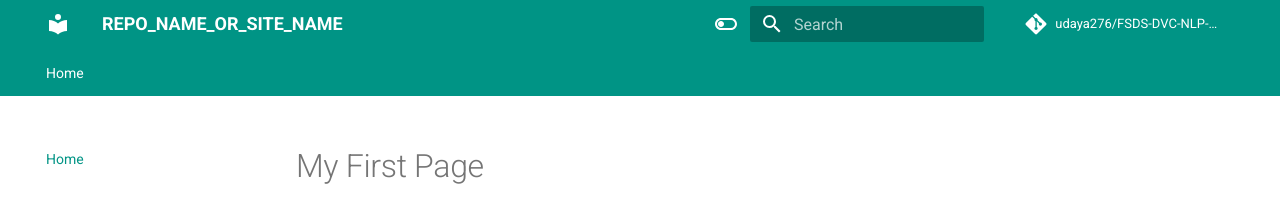
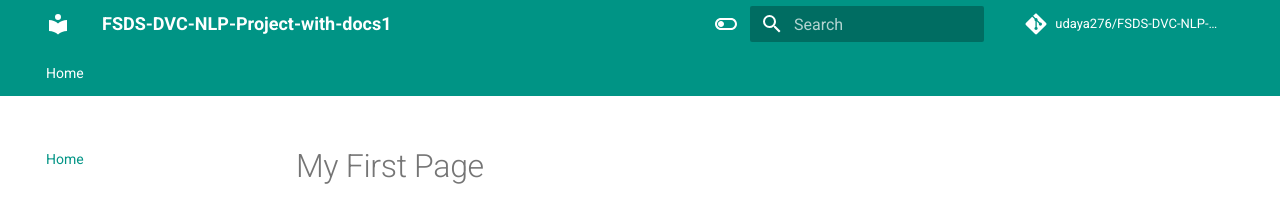
Before and after one commit to udaya276/FSDS-DVC-NLP-Project-with-docs1, an MkDocs documentation site: the page built from docs/index.md, in a window 1280 px wide. Shown: the top 206 px of the page. Built offline with MkDocs 1.6.1 and Material for MkDocs 9.7.7, drawn with Linux system fonts in a browser that asks for light colours; comment, search, counter and statistics services are not loaded.

Commit message:
repo name added

```diff
--- a/mkdocs.yml
+++ b/mkdocs.yml
@@ -1,5 +1,5 @@
 # Project information
-site_name: REPO_NAME_OR_SITE_NAME
+site_name: FSDS-DVC-NLP-Project-with-docs1
 # defeine TOC or order of website-
 nav:
   - Home: index.md
```
